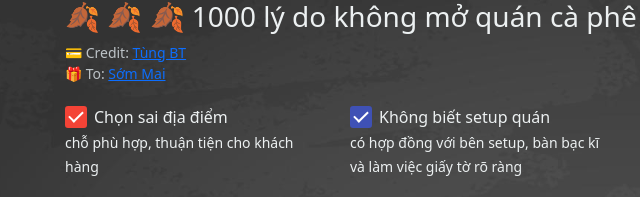
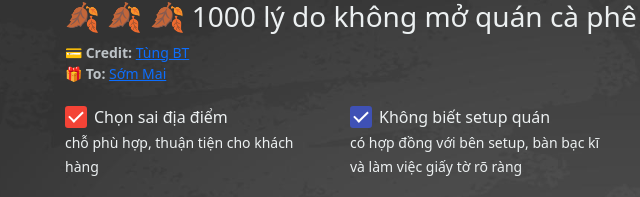
Before and after one commit to phun0020/1000reasons, a plain HTML site: page index.html in a window 1280 px wide. Shown: the top 197 px of the page, 17-657 px from the left. Drawn offline with nearby package versions, Linux system fonts and the light colour scheme.

Commit message:
add font weight bold

```diff
--- a/index.html
+++ b/index.html
@@ -27,8 +27,8 @@
   <div class="container">
     <figure class="figure">
       <p class="h3" style="color: #ecf0f1">&#127810; &#127810; &#127810; 1000 lý do không mở quán cà phê &#127810; &#127810; &#127810;</p>
-      <figcaption class="figure-caption">&#128179; <span style="color: #bdc3c7">Credit:</span> <a href="https://www.facebook.com/tungbtbienthai">Tùng BT</a></figcaption>
-      <figcaption class="figure-caption">&#127873; <span style="color: #bdc3c7">To:</span> <a href="#">Sớm Mai</a></figcaption>
+      <figcaption class="figure-caption">&#128179; <span style="color: #bdc3c7; font-weight: bold;">Credit:</span> <a href="https://www.facebook.com/tungbtbienthai">Tùng BT</a></figcaption>
+      <figcaption class="figure-caption">&#127873; <span style="color: #bdc3c7; font-weight: bold;">To:</span> <a href="#">Sớm Mai</a></figcaption>
     </figure>
     <div class="row">
       <div class="col-6">
```
